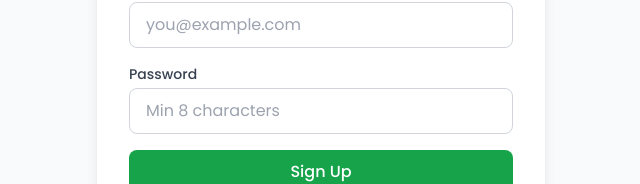
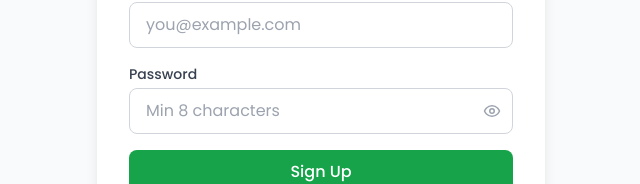
Before and after one commit to Richardson2512/Gobengali, a Next.js app in the folder frontend/: page /signup in a window 1280 px wide. Shown: the part 383-567 px from the top of the page, without its empty margins (319-959 px from the left). Built offline with nearby package versions, Linux system fonts and the light colour scheme; no server answers.

Commit message:
feat: add password visibility toggle to login and signup

```diff
--- a/frontend/app/login/page.tsx
+++ b/frontend/app/login/page.tsx
@@ -3,12 +3,14 @@
 import { useState } from "react";
 import { useRouter } from "next/navigation";
 import Link from "next/link";
+import { Eye, EyeOff } from "lucide-react";
 import { signin } from "@/lib/auth";
 
 export default function LoginPage() {
   const router = useRouter();
   const [email, setEmail] = useState("");
   const [password, setPassword] = useState("");
+  const [showPassword, setShowPassword] = useState(false);
   const [error, setError] = useState("");
   const [loading, setLoading] = useState(false);
 
@@ -50,14 +52,24 @@ export default function LoginPage() {
           </div>
           <div>
             <label className="block text-sm font-medium text-gray-700 mb-1">Password</label>
+            <div className="relative">
               <input
-              type="password"
+                type={showPassword ? "text" : "password"}
                 value={password}
                 onChange={(e) => setPassword(e.target.value)}
                 required
-              className="w-full px-4 py-2.5 border border-gray-300 rounded-lg focus:ring-2 focus:ring-green-500 focus:border-transparent outline-none"
+                className="w-full px-4 py-2.5 pr-11 border border-gray-300 rounded-lg focus:ring-2 focus:ring-green-500 focus:border-transparent outline-none"
                 placeholder="••••••••"
               />
+              <button
+                type="button"
+                onClick={() => setShowPassword((v) => !v)}
+                className="absolute right-3 top-1/2 -translate-y-1/2 text-gray-400 hover:text-gray-600"
+                tabIndex={-1}
+              >
+                {showPassword ? <EyeOff size={18} /> : <Eye size={18} />}
+              </button>
+            </div>
           </div>
           <button
             type="submit"
--- a/frontend/app/signup/page.tsx
+++ b/frontend/app/signup/page.tsx
@@ -3,6 +3,7 @@
 import { useState } from "react";
 import { useRouter } from "next/navigation";
 import Link from "next/link";
+import { Eye, EyeOff } from "lucide-react";
 import { signup } from "@/lib/auth";
 
 export default function SignupPage() {
@@ -10,6 +11,7 @@ export default function SignupPage() {
   const [name, setName] = useState("");
   const [email, setEmail] = useState("");
   const [password, setPassword] = useState("");
+  const [showPassword, setShowPassword] = useState(false);
   const [error, setError] = useState("");
   const [loading, setLoading] = useState(false);
 
@@ -62,15 +64,25 @@ export default function SignupPage() {
           </div>
           <div>
             <label className="block text-sm font-medium text-gray-700 mb-1">Password</label>
+            <div className="relative">
               <input
-              type="password"
+                type={showPassword ? "text" : "password"}
                 value={password}
                 onChange={(e) => setPassword(e.target.value)}
                 required
                 minLength={8}
-              className="w-full px-4 py-2.5 border border-gray-300 rounded-lg focus:ring-2 focus:ring-green-500 focus:border-transparent outline-none"
+                className="w-full px-4 py-2.5 pr-11 border border-gray-300 rounded-lg focus:ring-2 focus:ring-green-500 focus:border-transparent outline-none"
                 placeholder="Min 8 characters"
               />
+              <button
+                type="button"
+                onClick={() => setShowPassword((v) => !v)}
+                className="absolute right-3 top-1/2 -translate-y-1/2 text-gray-400 hover:text-gray-600"
+                tabIndex={-1}
+              >
+                {showPassword ? <EyeOff size={18} /> : <Eye size={18} />}
+              </button>
+            </div>
           </div>
           <button
             type="submit"
```
Lines whose indentation alone changed are shown as unchanged.
